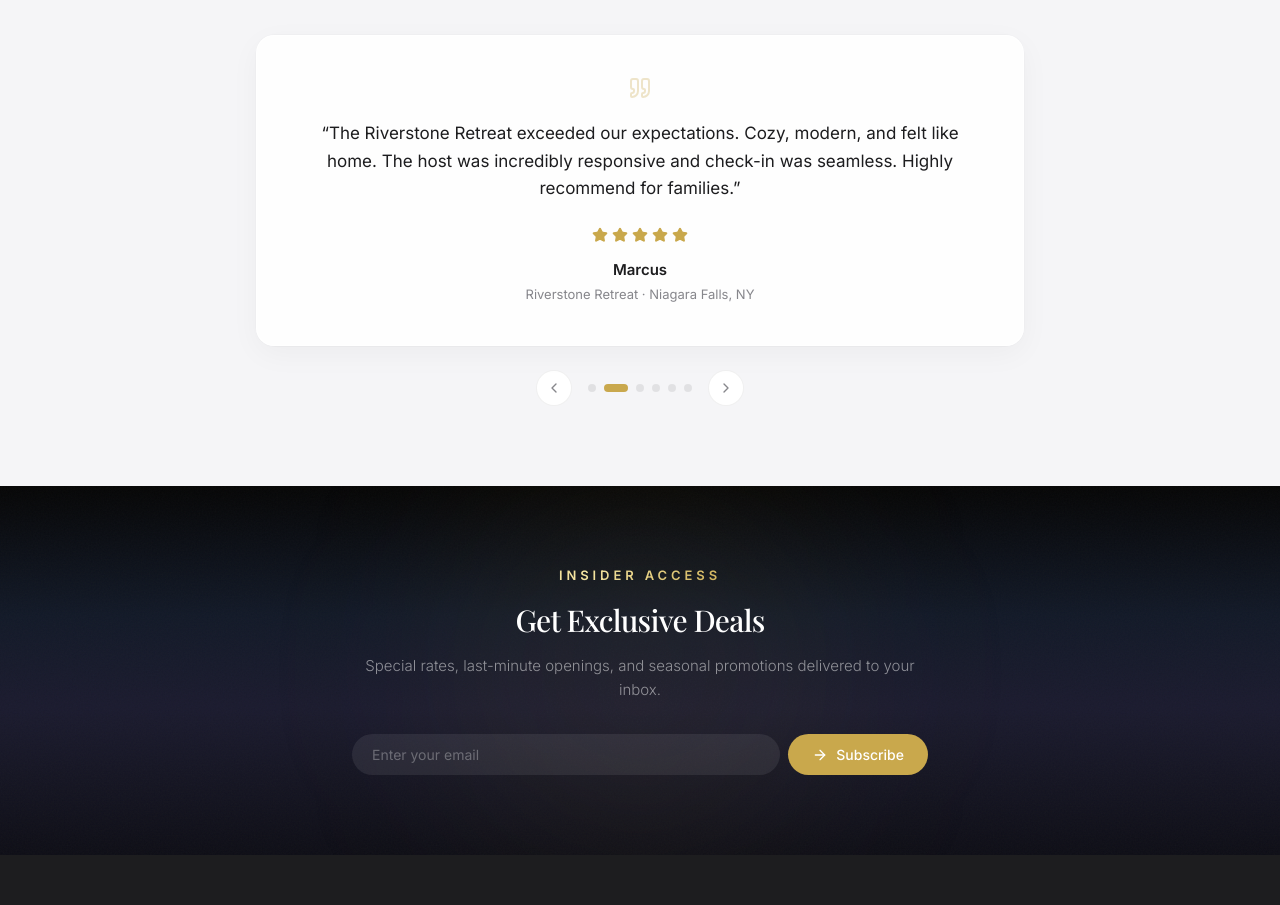
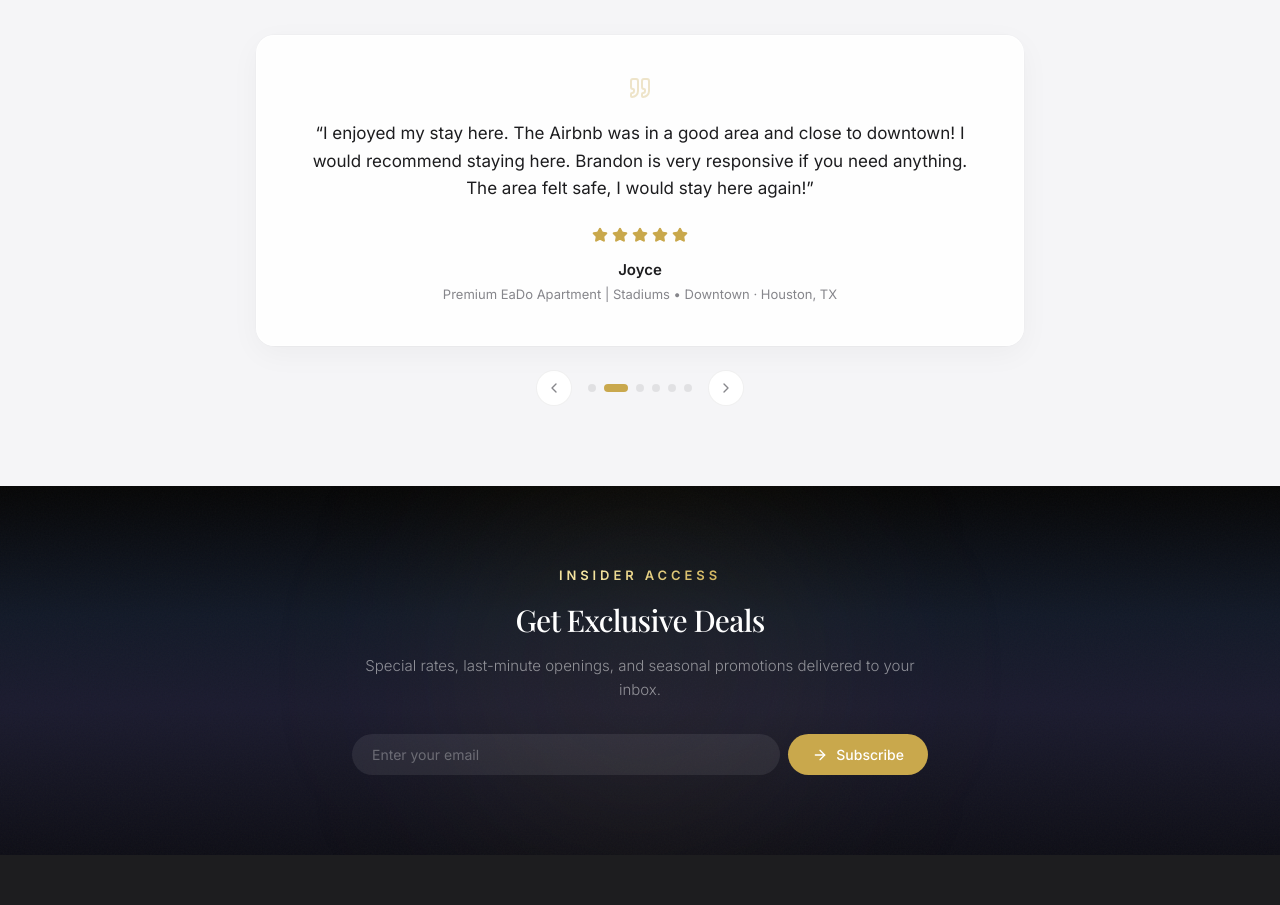
Before and after one commit to brandonlbonomo/priceoptim, a Next.js app: page / in a window 1280 px wide. Shown: the part 2220-3125 px from the top of the page. Built offline with nearby package versions, Linux system fonts and the light colour scheme; no server answers.

Commit message:
Show reviews from both Houston and Niagara Falls on homepage
Pick 3 five-star reviews from each city instead of taking the
first 6 in order, which were all Niagara Falls.

Co-Authored-By: Claude Opus 4.6 <noreply@anthropic.com>

```diff
--- a/src/app/page.tsx
+++ b/src/app/page.tsx
@@ -17,11 +17,13 @@ export default function HomePage() {
       (reviews.reduce((sum, r) => sum + r.rating, 0) / totalReviews) * 100
     ) / 100;
 
-  // Pick the best testimonials — longer, 5-star reviews from different properties
-  const testimonials = reviews
-    .filter((r) => r.rating === 5 && r.text.length > 100)
-    .slice(0, 6)
-    .map((r) => {
+  // Pick the best testimonials — longer, 5-star reviews from both cities
+  const fiveStarLong = reviews.filter((r) => r.rating === 5 && r.text.length > 100);
+  const houstonIds = new Set(properties.filter((p) => p.location.city === "Houston").map((p) => p.id));
+  const houstonReviews = fiveStarLong.filter((r) => houstonIds.has(r.propertyId));
+  const niagaraReviews = fiveStarLong.filter((r) => !houstonIds.has(r.propertyId));
+  const picked = [...houstonReviews.slice(0, 3), ...niagaraReviews.slice(0, 3)];
+  const testimonials = picked.map((r) => {
       const property = properties.find((p) => p.id === r.propertyId);
       return {
         guestName: r.guestName,
```
